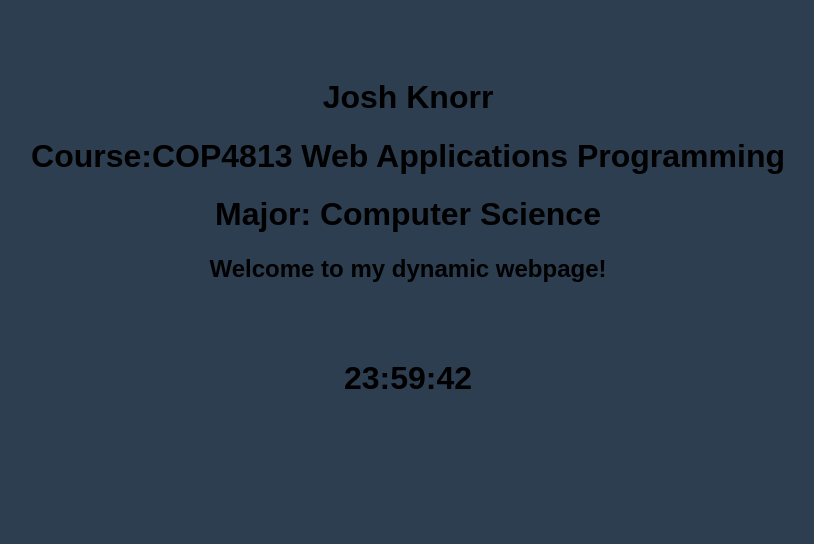
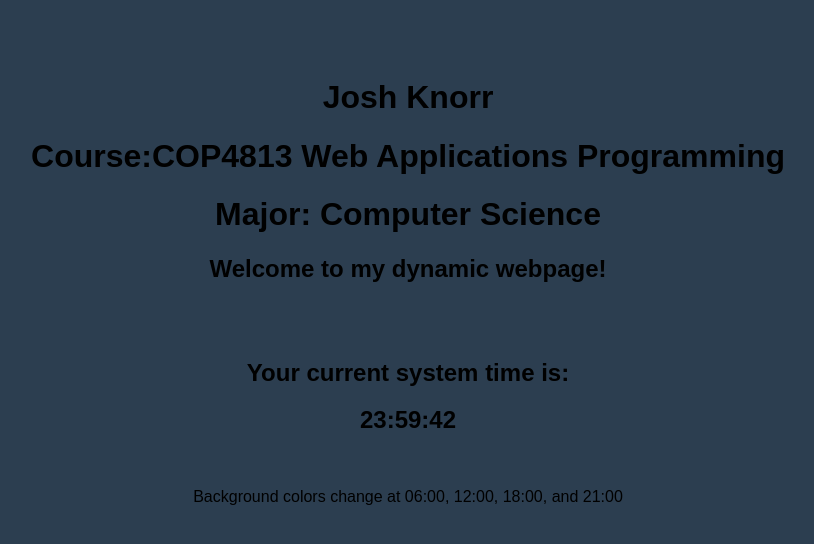
Before and after one commit to jrk20by/jrk20byAssignment2.github.io, a plain HTML site: page index.html in a window 1280 px wide. Shown: the whole page, without its empty margins (232-1046 px from the left). Drawn offline with Linux system fonts and the light colour scheme.

Commit message:
Update index.html

```diff
--- a/index.html
+++ b/index.html
@@ -24,7 +24,10 @@ Code by Josh Knorr
   <h1>Major: Computer Science</h1>
   <h2>Welcome to my dynamic webpage!</h2>
   <br><br>
-  <h1 id="time"></h1>
+  <h2>Your current system time is: </h2>
+  <h2 id="time"></h2>
+  <br>
+  <p>Background colors change at 06:00, 12:00, 18:00, and 21:00</p>
 
   <script>
     function changeBackgroundColor() {
```
